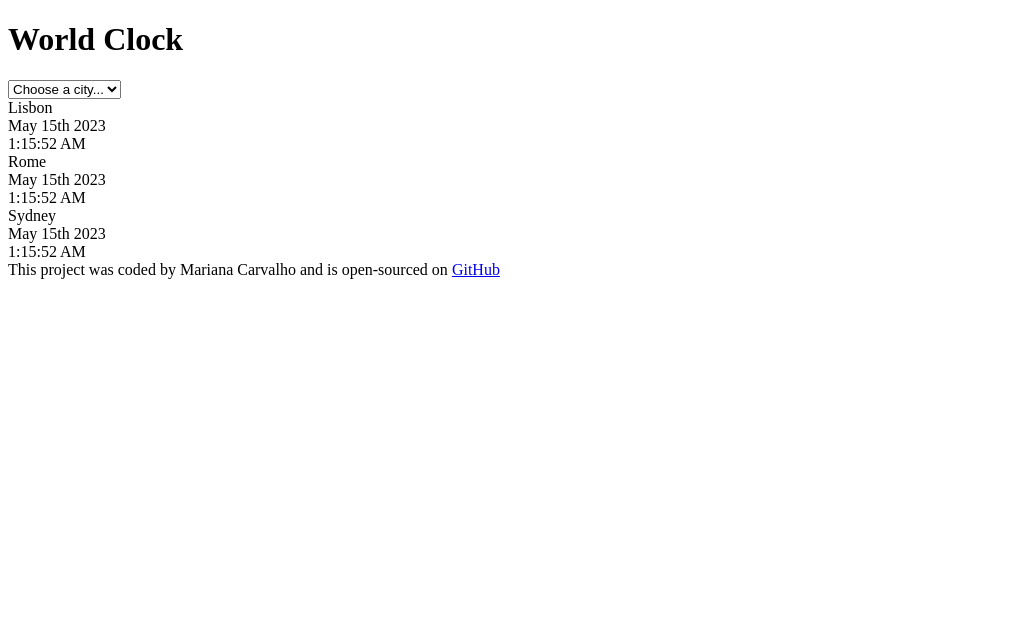
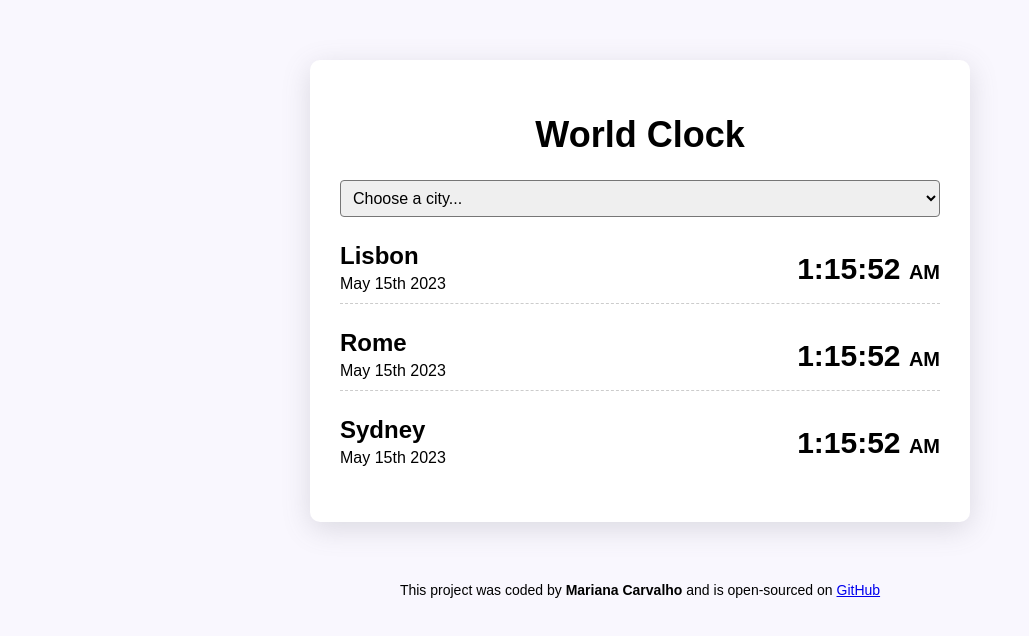
Before and after one commit to MarianavCarvalho/World-Clock-Project, a plain HTML site: page index.html in a window 1280 px wide. Shown: the whole page, without its empty margins (0-1029 px from the left). Drawn offline with Linux system fonts and the light colour scheme.

Commit message:
Changed basic html and added css

```diff
--- a/index.html
+++ b/index.html
@@ -17,52 +17,33 @@
     <option value="">Sydney</option>
 </select>
 <div class="row">
-    <div class="col-6">
-        <div class="city">
-            Lisbon
+    <div>
+        <h2>Lisbon</h2>
+        <div class="date">May 15th 2023</div>
+    </div>
+    <div class="time">1:15:52 <small> AM </small>
         </div>
-        <div class="date">
-            May 15th 2023
+</div>
+
+<div class="row">
+    <div>
+        <h2>Rome</h2>
+        <div class="date">May 15th 2023</div>
+    </div>
+    <div class="time">1:15:52 <small> AM </small>
         </div>
-    </div>
-    <div class="col-6">
-        <div class="time">
-            1:15:52 AM
-        </div>
-    </div>
 </div>
 <div class="row">
-    <div class="col-6">
-        <div class="city">
-           Rome
+    <div>
+        <h2>Sydney</h2>
+        <div class="date">May 15th 2023</div>
+    </div>
+    <div class="time">1:15:52 <small> AM </small>
         </div>
-        <div class="date">
-            May 15th 2023
-        </div>
-    </div>
-    <div class="col-6">
-        <div class="time">
-            1:15:52 AM
-        </div>
-    </div>
-</div>
-<div class="row">
-    <div class="col-6">
-        <div class="city">
-            Sydney
-        </div>
-        <div class="date">
-            May 15th 2023
-        </div>
-    </div>
-    <div class="col-6">
-        <div class="time">
-            1:15:52 AM
-        </div>
-    </div>
 </div>
 </div>
-    <footer>This project was coded by Mariana Carvalho and is open-sourced on <a href="https://github.com/MarianavCarvalho/World-Clock-Project" target="_blank">GitHub</a></footer>
+
+    <footer>This project was coded by <strong>Mariana Carvalho</strong> and is open-sourced on <a href="https://github.com/MarianavCarvalho/World-Clock-Project" target="_blank">GitHub</a></footer>
     <script src="src/script.js"></script>
 </body>
 </html>
--- a/src/style.css
+++ b/src/style.css
@@ -0,0 +1,56 @@
+body{
+    background-color: #f9f7fe;
+    font-family: sans-serif;
+    margin-bottom: 40px;
+}
+
+.container {
+    max-width: 600px;
+    margin: 60px auto;
+    padding: 30px;
+    background: white;
+border-radius: 10px;
+    box-shadow: rgba(100, 100, 111, 0.2) 0px 7px 29px 0px;
+}
+h1 {
+    text-align: center;
+    font-family: sans-serif;
+    font-size: 36px;
+}
+h2{
+    font-size: 24px;
+    margin: 0 0 5px;
+}
+
+select {
+    display: block;
+     width: 100%;
+    font-size: 16px;
+    border-radius: 4px;
+    padding: 8px;
+}
+
+.row{
+margin: 15px 0;
+display: flex;
+justify-content: space-between;
+padding: 10px 0;
+border-bottom: 1px dashed rgba(0, 0, 0, 0.2);
+}
+
+.row:last-child{
+    border: none;
+}
+.time{
+    margin-top: 10px;
+    font-size: 30px;
+    font-weight: bold;
+}
+.time small {
+    font-size: 20px;
+}
+
+footer {
+    text-align: center;
+    font-size: 14px;
+}
```
